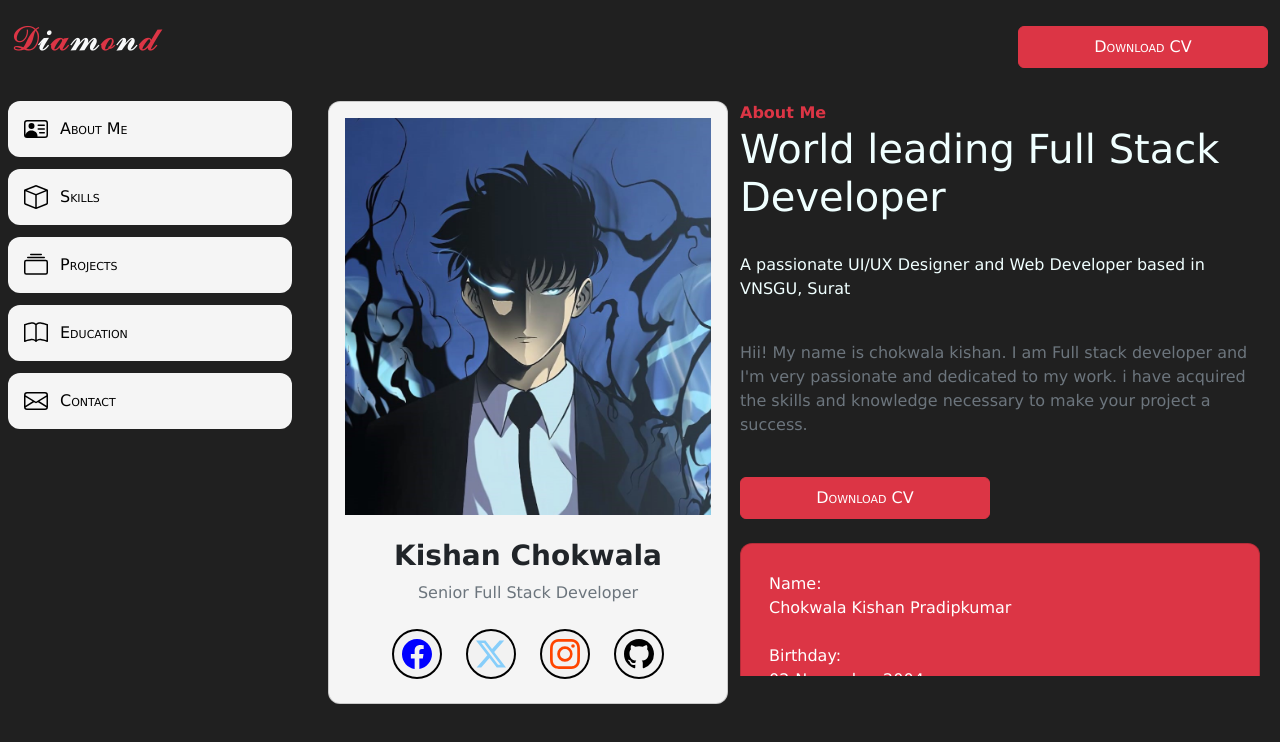
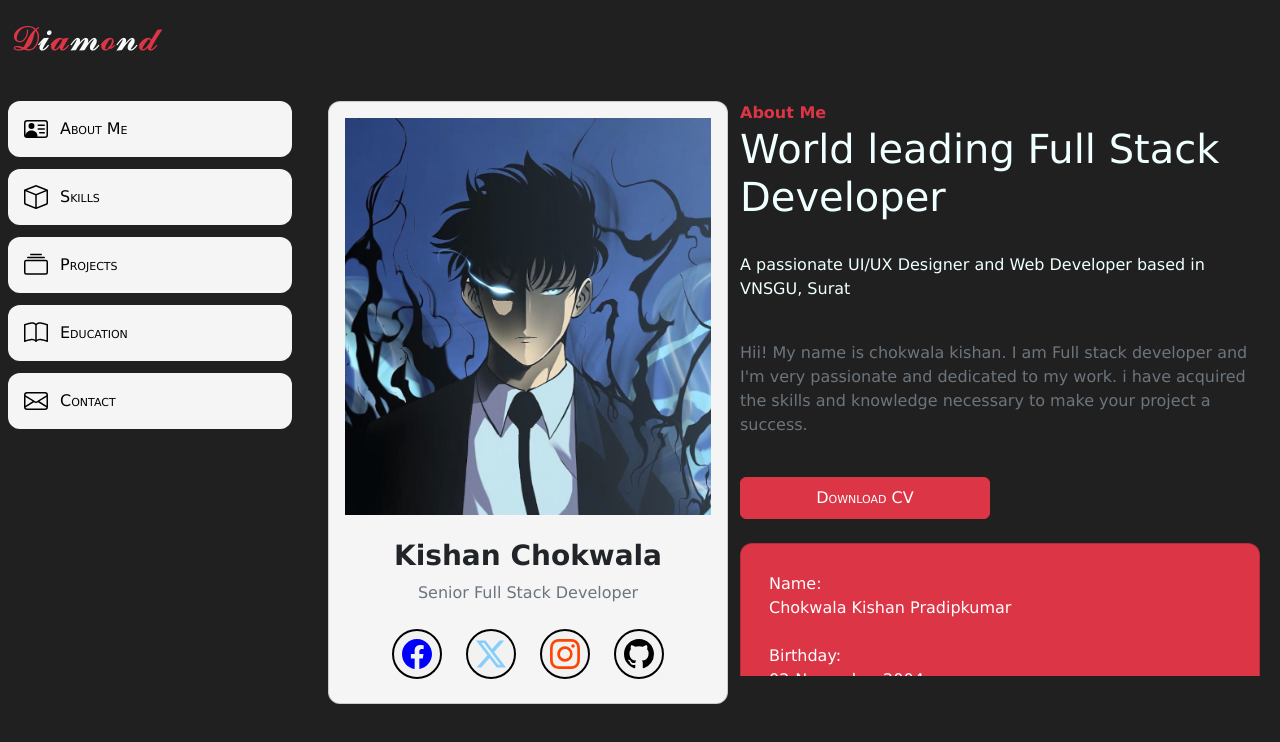
Before and after one commit to kishuu2/portfolio, a React (Create React App) app: page / in a window 1280 px wide. Shown: the top 742 px of the page. Built offline with nearby package versions, Linux system fonts and the light colour scheme.

Commit message:
added channle name

```diff
--- a/src/App.js
+++ b/src/App.js
@@ -29,10 +29,6 @@ function App() {
           <span className='text-light' id='logo'>𝓷</span>
           <span className='text-danger' id='logo'>𝓭</span></p>
 
-            <form className="d-flex">
-              <a href={cv} className="btn btn-danger" download={cv} id='btn' type="button">Download CV</a>
-            </form>
-
         </div>
       </nav>
 
```
